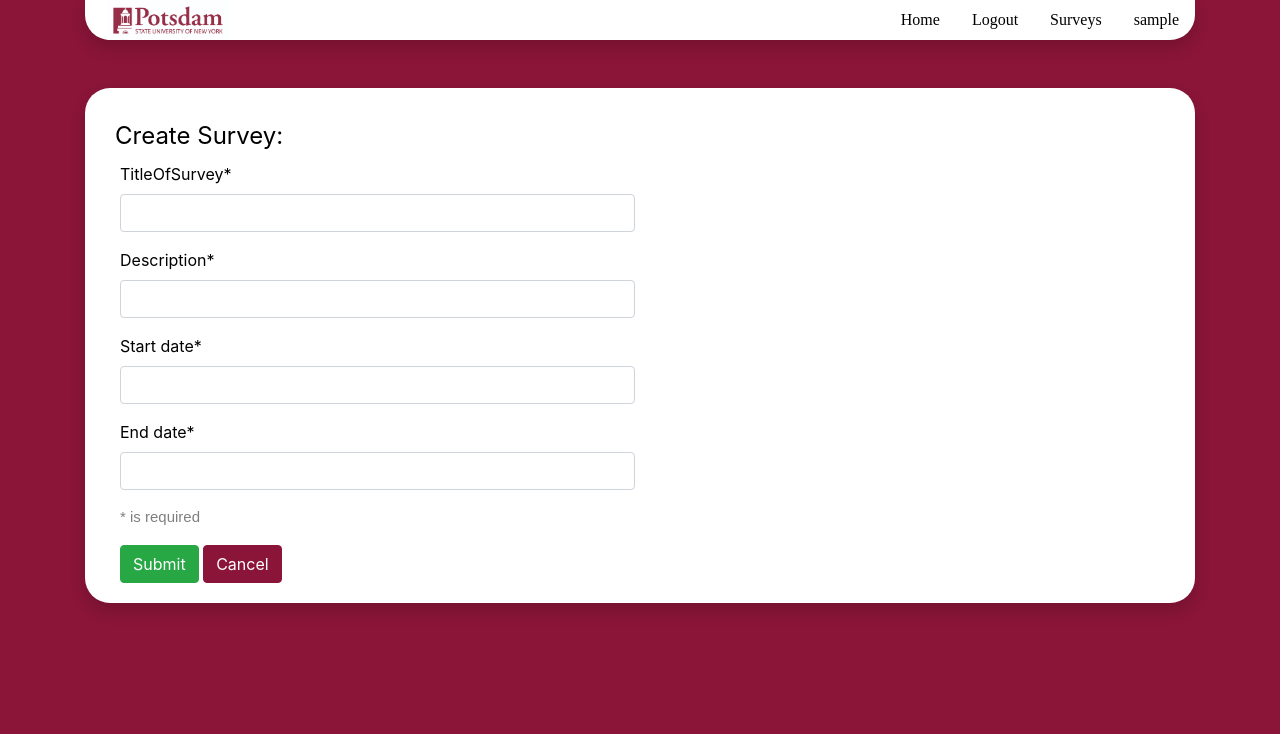
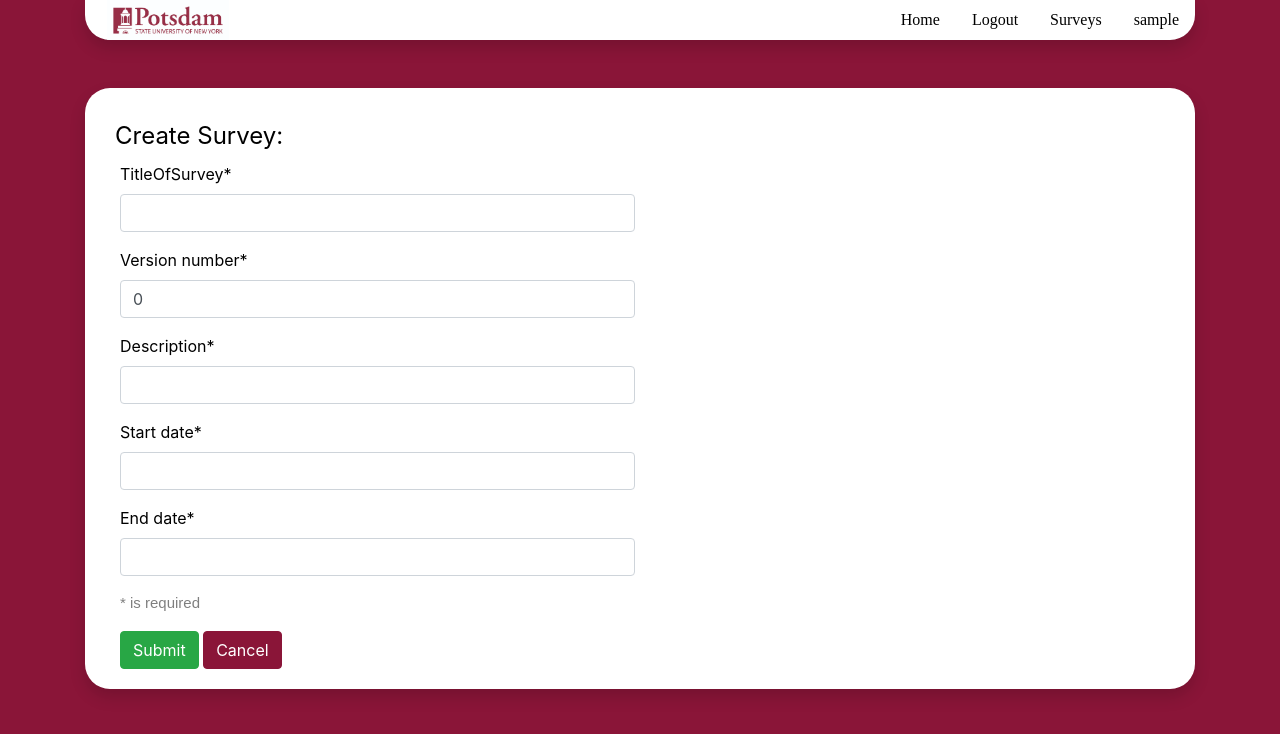
Before and after one commit to herrers202b/vger-devel1, a Django app: page /survey/create/ in a window 1280 px wide. Shown: the top 734 px of the page. Run offline with Django 3.2, Linux system fonts and the light colour scheme; the visitor is signed in with stand-in values (Sample User, id 1); some libraries are stand-ins or nearby versions.

Commit message:
add missing version field in the survey creation form html

```diff
--- a/src/vger/base/templates/survey_form.html
+++ b/src/vger/base/templates/survey_form.html
@@ -30,6 +30,11 @@
       </div>
       <div class="form-row">
         <div class="form-group col-md-6 mb-0">
+          {{ form.version_number|as_crispy_field }}
+        </div>
+      </div>
+      <div class="form-row">
+        <div class="form-group col-md-6 mb-0">
           {{ form.description|as_crispy_field }}
         </div>
       </div>
```
